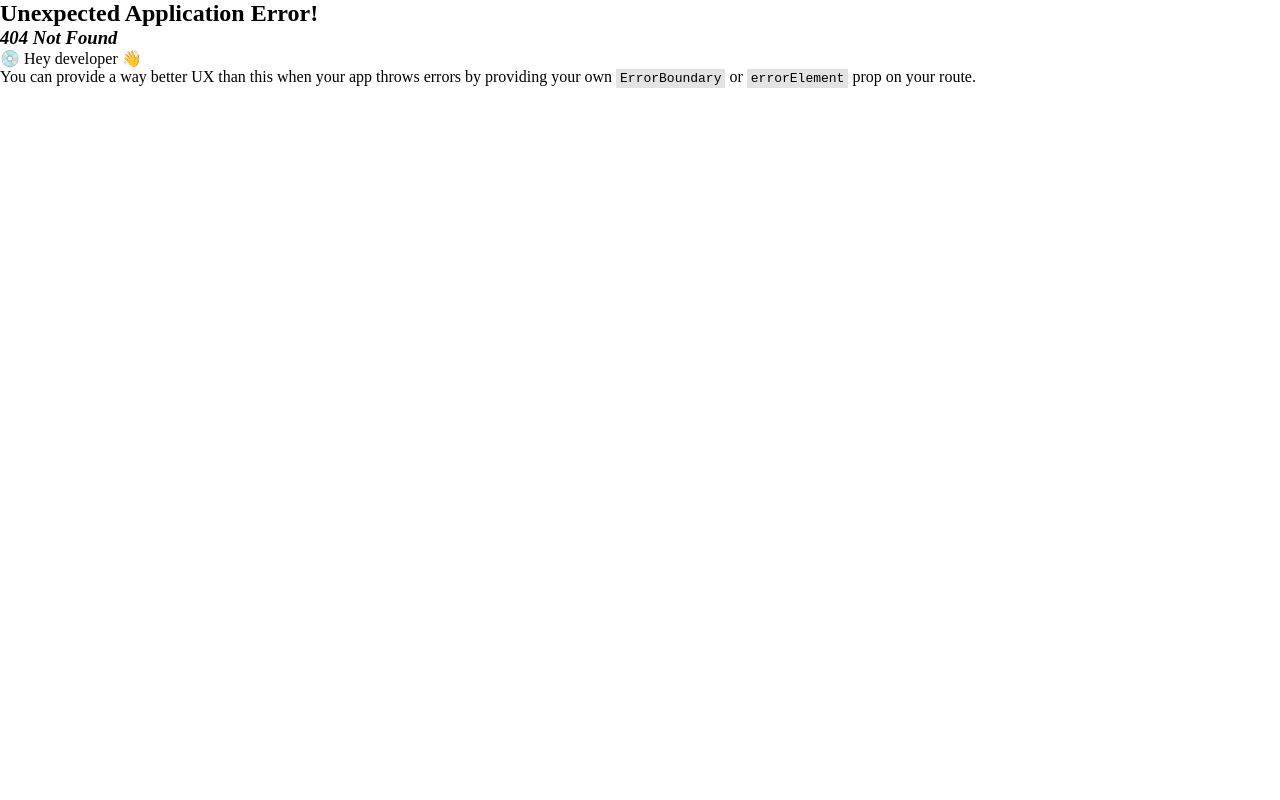
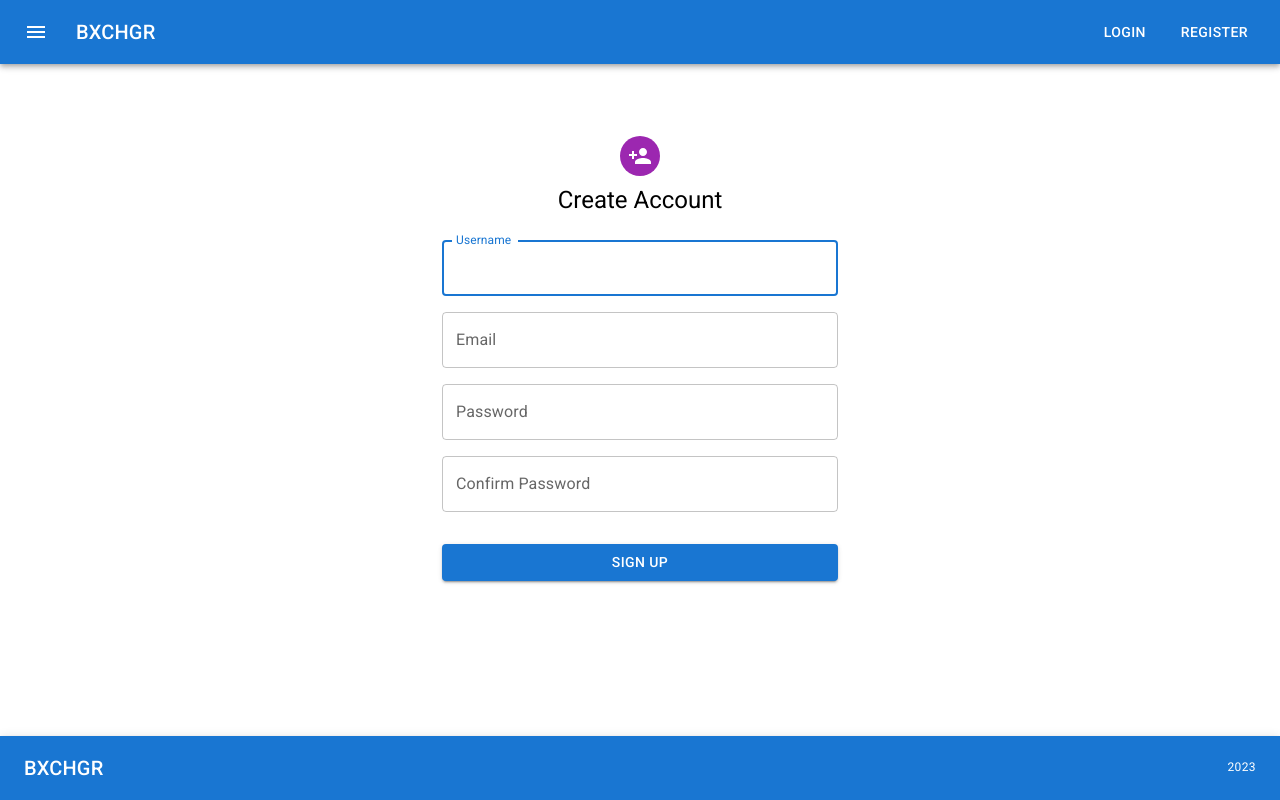
Before and after one commit to mayst/bxchgr, a React (Vite) app: page /register in a window 1280 px wide. Before the commit this address had no page. Built offline with nearby package versions, Linux system fonts and the light colour scheme.

Commit message:
feat: added validation to register form, added register page, fixed fom input and button components

```diff
--- a/package.json
+++ b/package.json
@@ -43,6 +43,7 @@
     "husky": "^8.0.3",
     "react": "^18.2.0",
     "react-dom": "^18.2.0",
+    "react-hook-form": "^7.45.1",
     "react-redux": "^8.1.1",
     "react-router-dom": "^6.14.1"
   },
--- /dev/null
+++ b/src/components/FormButton.tsx
@@ -0,0 +1,13 @@
+import { Button, ButtonProps } from "@mui/material"
+
+export const FormButton = (props: ButtonProps) => {
+  return (
+    <Button
+      type="submit"
+      fullWidth
+      variant="contained"
+      sx={{ mt: 2 }}
+      {...props}
+    >{props.children}</Button>
+  )
+}
--- /dev/null
+++ b/src/components/FormInput.tsx
@@ -0,0 +1,12 @@
+import { TextField, TextFieldProps } from "@mui/material"
+import { forwardRef } from "react"
+
+export const FormInput = forwardRef<HTMLInputElement, TextFieldProps>(
+  (props, ref) => (
+    <TextField
+      ref={ref}
+      {...props}
+      fullWidth
+      sx={{ mb: 2 }}
+    />
+  ))
--- a/src/components/Header.tsx
+++ b/src/components/Header.tsx
@@ -1,4 +1,5 @@
 import { AppBar, Box, Button, IconButton, Toolbar, Typography } from "@mui/material"
+import { Link } from 'react-router-dom'
 import MenuIcon from '@mui/icons-material/Menu';
 
 interface IHeaderProps {
@@ -25,8 +26,16 @@ export const Header = (props: IHeaderProps) => {
           <Typography variant="h6" component="div" sx={{ flexGrow: 1 }}>
             BXCHGR
           </Typography>
-          <Button color="inherit" sx={{ mr: 2 }}>Login</Button>
-          <Button color="inherit">Register</Button>
+          <Button
+            color="inherit"
+            sx={{ mr: 2 }}
+          >
+            Login
+          </Button>
+          <Button color="inherit"
+            component={Link}
+            to='/register'
+          >Register</Button>
         </Toolbar>
       </AppBar>
     </Box>
--- /dev/null
+++ b/src/pages/RegisterPage/RegisterForm.tsx
@@ -0,0 +1,134 @@
+import { Avatar, Box, Container, Typography } from "@mui/material"
+import { useForm, SubmitHandler } from "react-hook-form";
+import PersonAddIcon from '@mui/icons-material/PersonAdd';
+import { FormInput } from "../../components/FormInput";
+import { FormButton } from "../../components/FormButton";
+
+type Inputs = {
+  username: string
+  email: string
+  password: string
+  passwordConfirm: string
+}
+
+const rules = {
+  username: {
+    required: 'Username is required',
+    minLength: {
+      value: 5,
+      message: 'Username should be at least 5 characters long'
+    }
+  },
+  email: {
+    required: "Email is required",
+    pattern: {
+      value: /^[A-Z0-9._%+-]+@[A-Z0-9.-]+\.[A-Z]{2,}$/i,
+      message: "Invalid email address"
+    }
+  },
+  password: {
+    required: 'Password is required',
+    minLength: {
+      value: 8,
+      message: 'Password should be at least 8 characters long'
+    }
+  },
+  passwordConfirm: (password: string) =>
+  ({
+    required: 'Password confirmation is required',
+    validate: (val: string) => {
+      if (password !== val) return 'Passwords do not match'
+    }
+  })
+
+}
+
+export const RegisterForm = () => {
+  const {
+    register,
+    handleSubmit,
+    formState: { errors },
+    watch
+  } = useForm<Inputs>()
+  const passwordValue = watch('password')
+
+  const onSubmit: SubmitHandler<Inputs> = (data: Inputs) => console.log(data)
+
+  return (
+    <Container maxWidth="xs" >
+      <Box
+        sx={{
+          marginTop: 8,
+          display: 'flex',
+          flexDirection: 'column',
+          alignItems: 'center',
+          mb: 4
+        }}
+      >
+        <Avatar sx={{ m: 1, bgcolor: 'secondary.main' }}>
+          <PersonAddIcon />
+        </Avatar>
+        <Typography component="h1" variant="h5">
+          Create Account
+        </Typography>
+        <Box
+          component="form"
+          onSubmit={handleSubmit(onSubmit)}
+          sx={{ mt: 3, width: '100%' }}>
+
+          <FormInput
+            autoFocus
+            id="username"
+            label="Username"
+            error={Boolean(errors.username)}
+            helperText={errors.username?.message}
+            {...register(
+              'username',
+              rules.username
+            )}
+          />
+
+          <FormInput
+            autoComplete="email"
+            id="email"
+            label="Email"
+            error={Boolean(errors.email)}
+            helperText={errors.email?.message}
+            {...register(
+              'email',
+              rules.email
+            )}
+          />
+
+          <FormInput
+            id="password"
+            label="Password"
+            type="password"
+            error={Boolean(errors.password)}
+            helperText={errors.password?.message}
+            {...register(
+              'password',
+              rules.password
+            )}
+          />
+
+          <FormInput
+            id="passwordConfirm"
+            label="Confirm Password"
+            type="password"
+            error={Boolean(errors.passwordConfirm)}
+            helperText={errors.passwordConfirm?.message}
+            {...register(
+              'passwordConfirm',
+              rules.passwordConfirm(passwordValue)
+            )}
+          />
+
+          <FormButton>
+            Sign Up
+          </FormButton>
+        </Box>
+      </Box>
+    </Container>
+  )
+}
--- /dev/null
+++ b/src/pages/RegisterPage/index.tsx
@@ -0,0 +1,7 @@
+import { RegisterForm } from "./RegisterForm"
+
+export const RegisterPage = () => {
+  return (
+    <RegisterForm />
+  )
+}
--- a/src/router.tsx
+++ b/src/router.tsx
@@ -1,6 +1,7 @@
 import { createBrowserRouter } from 'react-router-dom'
 import { HomePage } from './pages/HomePage'
 import { Layout } from './components/Layout'
+import { RegisterPage } from './pages/RegisterPage'
 
 export const router = createBrowserRouter([
     {
@@ -10,6 +11,10 @@ export const router = createBrowserRouter([
             {
                 index: true,
                 element: <HomePage />
+            },
+            {
+                path: 'register',
+                element: <RegisterPage />
             }
         ]
     },
```
Also changed, not shown: src/components/LoginForm.tsx (+10 -16 lines), src/components/RegisterForm.tsx (deleted, +0 -79 lines), .eslintrc.cjs, 1 other file (tests, documents, lock files or other folders).
